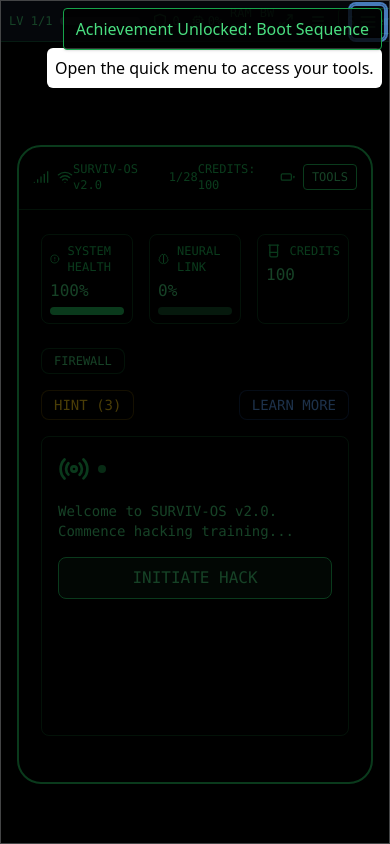
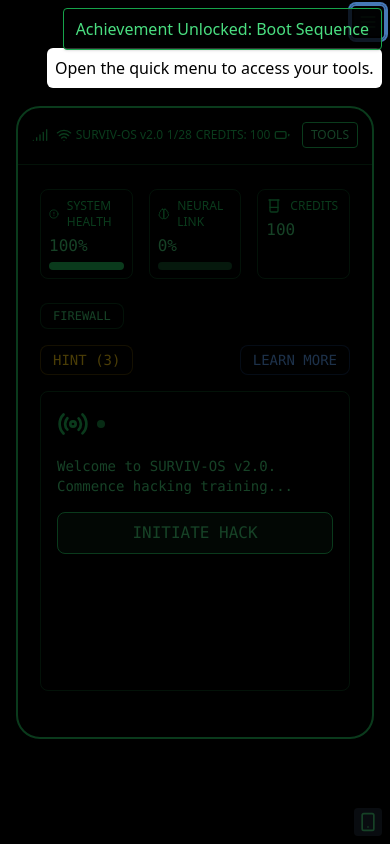
Before and after one commit to kingpinzs/post-apoc-learn, a React (Create React App) app: page / in a window 390 px wide. Built offline with nearby package versions, Linux system fonts and the light colour scheme.

Commit message:
refactor: load game directly and overlay phone

```diff
--- a/src/App.jsx
+++ b/src/App.jsx
@@ -1,33 +1,21 @@
 import React, { useState } from 'react';
 import { loadSettings } from './lib/settings';
 import { detectQuality } from './hooks/usePerformance';
-import PhoneFrame from './components/PhoneFrame';
-import PerformanceOverlay from './components/PerformanceOverlay';
-import ApocalypseGame from './components/Game';
-import AppIntegration from './components/AppIntegration';
 import { TutorialProvider } from './hooks/useTutorial';
-import usePhoneState from './hooks/usePhoneState';
+import MainGameContainer from './components/MainGameContainer';
 
 const App = () => {
   const params = new URLSearchParams(window.location.search);
   const practiceMode = params.has('practice');
 
-  const [phoneState] = usePhoneState();
   const [settings] = useState(() => loadSettings(detectQuality));
 
   return (
     <TutorialProvider>
-      <PhoneFrame
-        batteryLevel={phoneState.batteryLevel}
-        networkStrength={phoneState.networkStrength}
-        threatLevel={phoneState.activeThreats.length}
-        gameMode={true}
-      >
-        <AppIntegration>
-          <ApocalypseGame practice={practiceMode} />
-          <PerformanceOverlay show={settings.performance.debugOverlay} />
-        </AppIntegration>
-      </PhoneFrame>
+      <MainGameContainer
+        practiceMode={practiceMode}
+        showPerformance={settings.performance.debugOverlay}
+      />
     </TutorialProvider>
   );
 };
--- a/src/components/GameMenu.jsx
+++ b/src/components/GameMenu.jsx
@@ -165,7 +165,11 @@ const GameMenu = ({ onTogglePause, paused = false, unlockedApps = [] }) => {
       </button>
       {open && (
         <div
-          className="fixed top-10 right-2 z-40 bg-black/80 p-2 rounded grid grid-cols-2 gap-2"
+          className="fixed inset-0 z-40 bg-black/80 flex items-center justify-center"
+          data-testid="menu-overlay"
+        >
+          <div
+            className="bg-gray-900 p-2 rounded grid grid-cols-2 gap-2"
             data-testid="game-menu"
           >
             {Object.entries(APPS).map(([id, { icon: Icon, label, locked }]) => (
@@ -186,6 +190,7 @@ const GameMenu = ({ onTogglePause, paused = false, unlockedApps = [] }) => {
                 )}
               </button>
             ))}
+          </div>
         </div>
       )}
       {ActiveComp && (
--- /dev/null
+++ b/src/components/MainGameContainer.jsx
@@ -0,0 +1,64 @@
+import React, { useState } from 'react';
+import PropTypes from 'prop-types';
+import { Smartphone, X } from 'lucide-react';
+import PhoneFrame from './PhoneFrame';
+import HomeScreen from './HomeScreen';
+import ApocalypseGame from './Game';
+import PerformanceOverlay from './PerformanceOverlay';
+import AppIntegration from './AppIntegration';
+import usePhoneState from '../hooks/usePhoneState';
+
+const MainGameContainer = ({ practiceMode = false, showPerformance = false }) => {
+  const [phoneOpen, setPhoneOpen] = useState(false);
+  const [phoneState] = usePhoneState();
+
+  return (
+    <div className="relative w-full h-full">
+      <AppIntegration>
+        <ApocalypseGame practice={practiceMode} />
+        <PerformanceOverlay show={showPerformance} />
+      </AppIntegration>
+      <button
+        type="button"
+        onClick={() => setPhoneOpen(true)}
+        className="fixed bottom-2 right-2 z-30 p-1 bg-gray-800 text-green-400 rounded"
+        data-testid="phone-toggle"
+        aria-label="Open phone"
+      >
+        <Smartphone className="w-5 h-5" />
+      </button>
+      {phoneOpen && (
+        <div
+          className="fixed inset-0 z-40 flex items-center justify-center bg-black/80"
+          data-testid="phone-overlay"
+        >
+          <div className="relative w-full max-w-xs h-full">
+            <PhoneFrame
+              batteryLevel={phoneState.batteryLevel}
+              networkStrength={phoneState.networkStrength}
+              threatLevel={phoneState.activeThreats.length}
+            >
+              <HomeScreen />
+            </PhoneFrame>
+            <button
+              type="button"
+              onClick={() => setPhoneOpen(false)}
+              className="absolute top-2 right-2 z-50 p-1 bg-gray-800 text-green-400 rounded"
+              data-testid="close-phone"
+              aria-label="Close phone"
+            >
+              <X className="w-4 h-4" />
+            </button>
+          </div>
+        </div>
+      )}
+    </div>
+  );
+};
+
+MainGameContainer.propTypes = {
+  practiceMode: PropTypes.bool,
+  showPerformance: PropTypes.bool,
+};
+
+export default MainGameContainer;
```
Also changed, not shown: 1 other file (tests, documents, lock files or other folders). Lines whose indentation alone changed are shown as unchanged.
